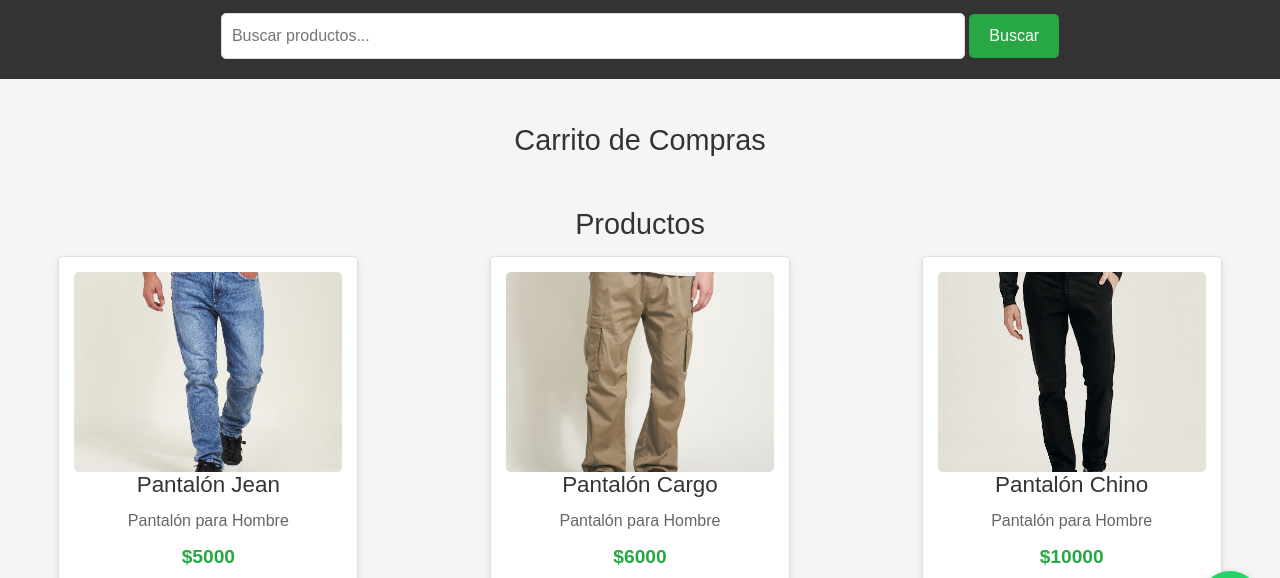
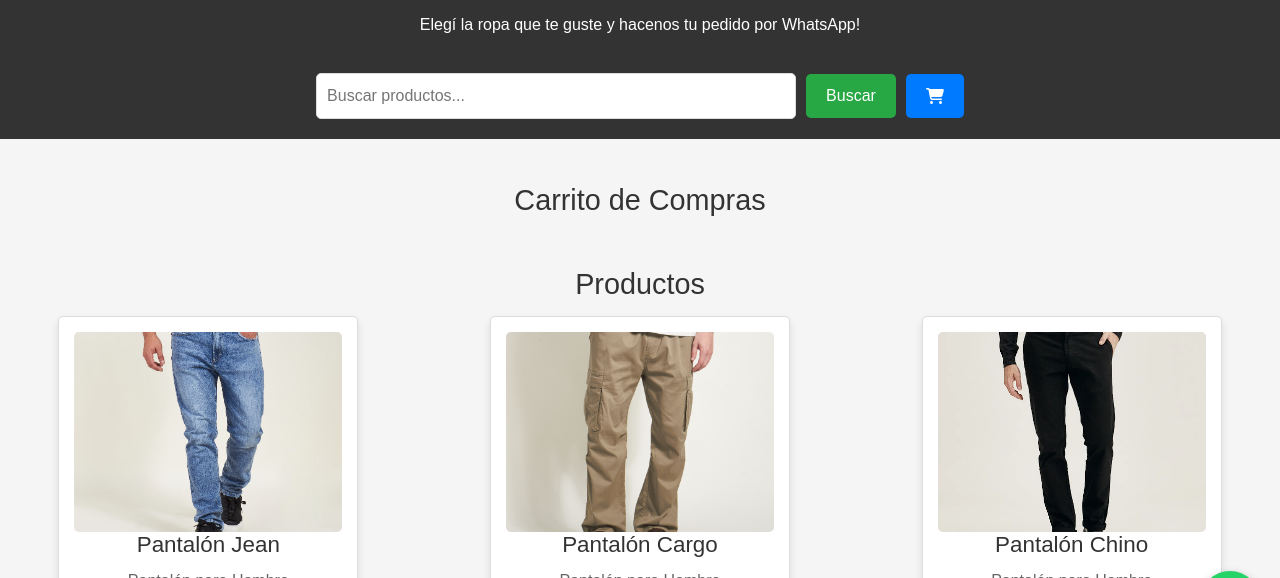
Before and after one commit to NicoKupiec/ProyectoFinalKupiec, a plain HTML site: page index.html in a window 1280 px wide. Shown: the part 149-727 px from the top of the page. Drawn offline with nearby package versions, Linux system fonts and the light colour scheme; some packages are replaced by stand-ins of ours; a script that the page names is missing.

Commit message:
Se agrega boton de carrito

```diff
--- a/css/style.css
+++ b/css/style.css
@@ -10,6 +10,26 @@ body {
     color: #fff;
     padding: 20px;
     text-align: center;
+    display: flex;
+    flex-direction: column;
+    align-items: center;
+    gap: 20px;
+  }
+
+  header div {
+    display: flex;
+    align-items: center;
+    justify-content: center;
+    gap: 10px;
+  }
+
+  .buscador-contenedor {
+    display: flex;
+    align-items: center;
+    justify-content: center;
+    gap: 10px;
+    width: 100%;
+    max-width: 800px;
   }
 
   .container {
@@ -89,19 +109,25 @@ body {
   }
 
   #menu-buscar {
-    width: 60%;
+    flex-grow: 1;
+    max-width: 60%;
     padding: 10px;
     border: 1px solid #ddd;
     border-radius: 5px;
+    box-sizing: border-box;
   }
 
-  #btn-buscar {
+  .btn-buscar {
+    background-color: #28a745;
+    color: white;
+    border: none;
     padding: 10px 20px;
-    background-color: #28a745;
-    color: #fff;
-    border: none;
     border-radius: 5px;
     cursor: pointer;
+  }
+
+  .btn-buscar:hover {
+    background-color: #218838;
   }
 
   .carrito-item {
@@ -200,11 +226,11 @@ body {
     background-color: #007bff;
     color: white;
     border: none;
-}
+  }
 
-.btn-realizar-pedido:hover {
+  .btn-realizar-pedido:hover {
     background-color: #0056b3;
-}
+  }
 
   footer {
     margin: 0 auto;
@@ -359,6 +385,26 @@ body {
   margin-top: 15px;
 }
 
+.btn-carrito {
+  background-color: #007bff;
+  color: white;
+  border: none;
+  padding: 14px 20px;
+  border-radius: 5px;
+  cursor: pointer;
+  display: flex;
+  align-items: center;
+  justify-content: center;
+}
+
+.btn-carrito:hover {
+  background-color: #0056b3;
+}
+
+.btn-carrito i {
+  font-size: 16px;
+}
+
   /* Media Productos */
   @media (min-width: 1024px) {
     .producto {
--- a/index.html
+++ b/index.html
@@ -13,9 +13,14 @@
         <header>
             <h1><strong>NI NO KUNI</strong></h1>
             <h2>Tu tienda de ropa online</h2>
-            <p>Elegí la ropa que te guste y hacenos tu pedido por whatsapp!</p>
-            <input type="text" id="menu-buscar" placeholder="Buscar productos...">
-            <button id="btn-buscar">Buscar</button>
+            <p>Elegí la ropa que te guste y hacenos tu pedido por WhatsApp!</p>
+            <div class="buscador-contenedor">
+                <input type="text" id="menu-buscar" placeholder="Buscar productos...">
+                <button id="btn-buscar" class="btn-buscar">Buscar</button>
+                <button id="btn-ver-carrito" class="btn-carrito">
+                    <i class="fas fa-shopping-cart"></i>
+                </button>
+            </div>
         </header>
     <main>
         <div class="section-titulo">Carrito de Compras</div>
--- a/js/index.js
+++ b/js/index.js
@@ -247,3 +247,8 @@ function mostrarVentanaPedido() {
 // Inicializar carrito
 cargarCarrito();
 document.getElementById("menu-buscar").addEventListener("input", buscarProductos);
+
+document.getElementById("btn-ver-carrito").addEventListener("click", () => {
+    const contenedorCarrito = document.getElementById("carrito");
+    contenedorCarrito.style.display = "block"; // Muestra el carrito
+});
```
